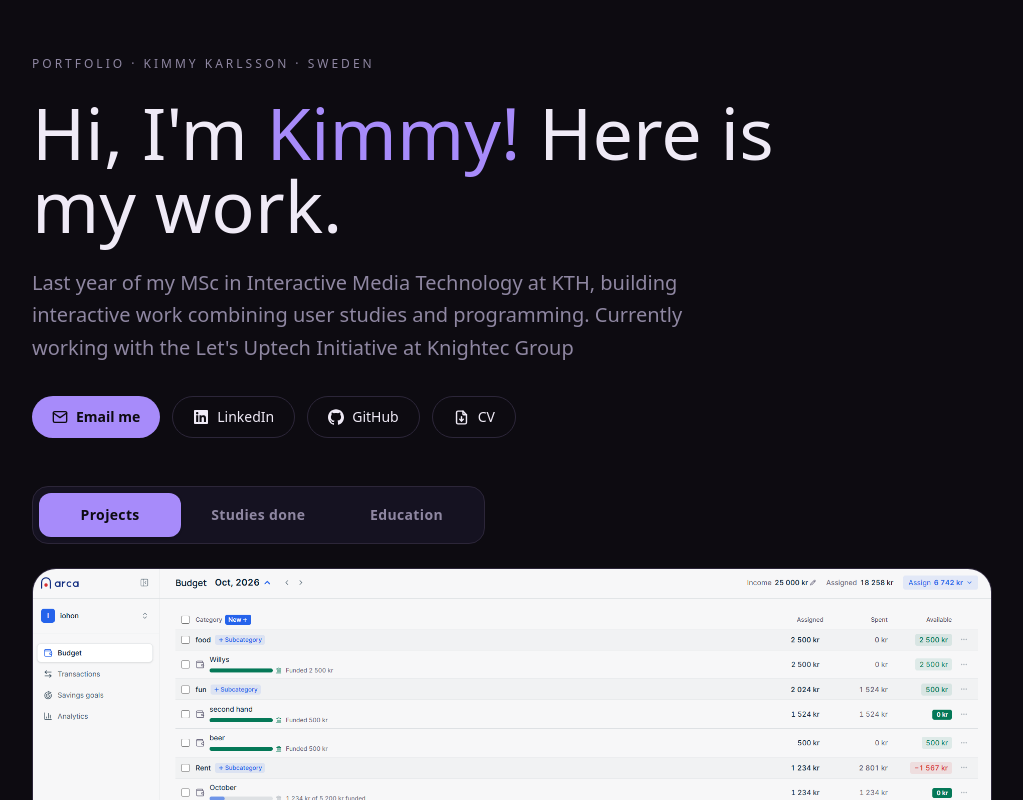
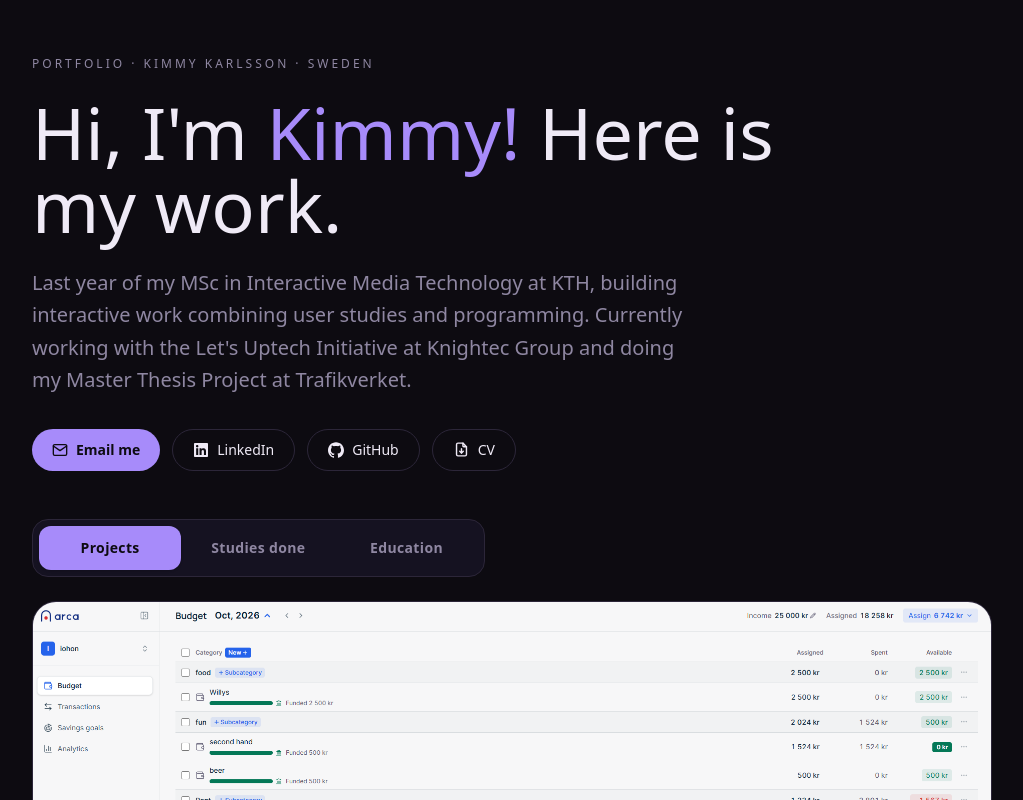
Before and after one commit to KimmyK1/Portfolio, a Next.js app: page / in a window 1280 px wide. Shown: the top 800 px of the page, without its empty margins (128-1151 px from the left). Built offline with nearby package versions, Linux system fonts and the light colour scheme.

Commit message:
Mention master thesis at Trafikverket

```diff
--- a/src/site.config.ts
+++ b/src/site.config.ts
@@ -32,7 +32,7 @@
     titleHighlight: "Kimmy!",
     titleAfter: " Here is my work.",
     subtitle:
-      "Last year of my MSc in Interactive Media Technology at KTH, building interactive work combining user studies and programming. Currently working with the Let's Uptech Initiative at Knightec Group",
+      "Last year of my MSc in Interactive Media Technology at KTH, building interactive work combining user studies and programming. Currently working with the Let's Uptech Initiative at Knightec Group and doing my Master Thesis Project at Trafikverket.",
   },
 
   tabs: ["Projects", "Studies done", "Education"] as const,
```
